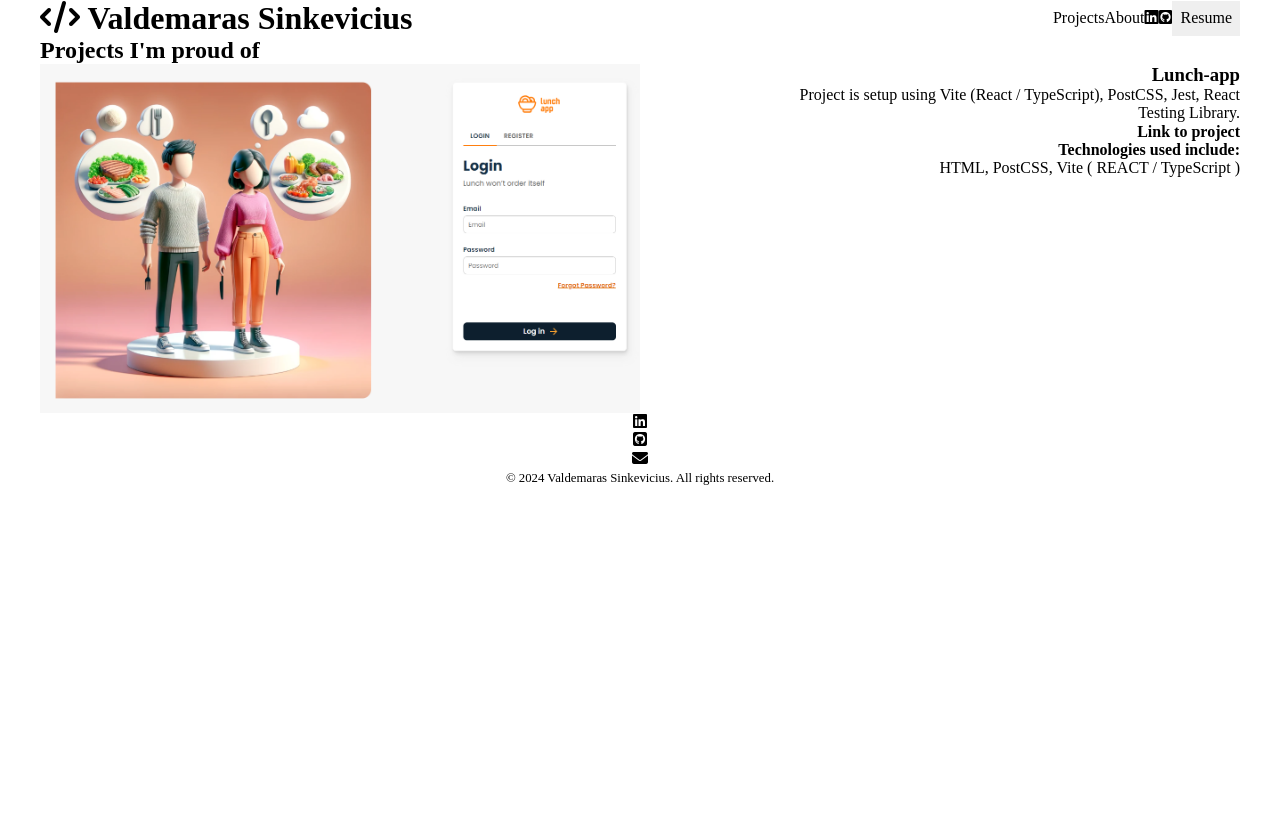
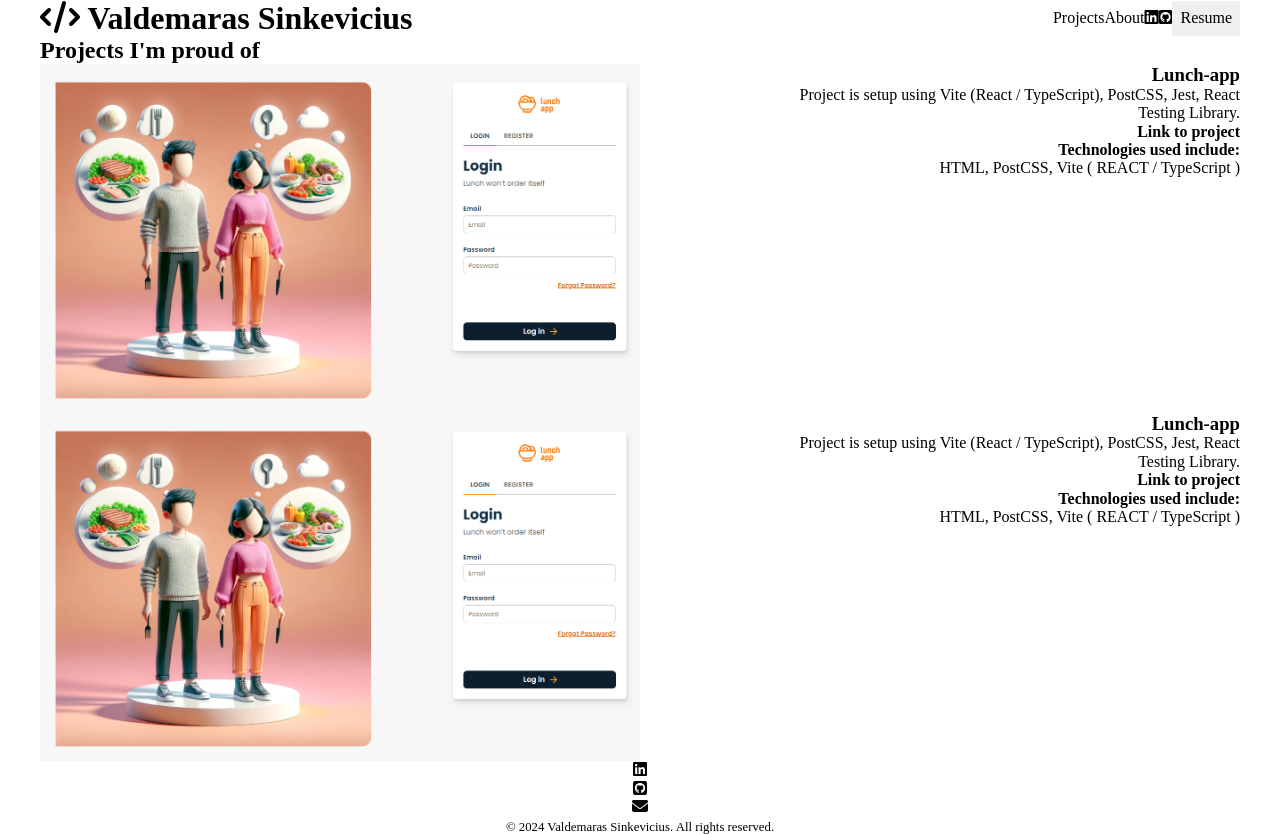
Before and after one commit to valsin132/portfolio, a React (Vite) app: page /projects in a window 1280 px wide. Before the commit the page ends 800 px from the top, so only its background shows below. Built offline with nearby package versions, Linux system fonts and the light colour scheme; a web font is replaced by a local one.

Commit message:
added one more project

```diff
--- a/src/pages/Projects/Projects.tsx
+++ b/src/pages/Projects/Projects.tsx
@@ -18,6 +18,15 @@ export function Projects() {
         isLink
         link="https://github.com/valsin132/Lunch-app"
       />
+      <Card
+        title="Lunch-app"
+        description="Project is setup using Vite (React / TypeScript), PostCSS, Jest, React Testing Library."
+        technologiesHeading="Technologies used include:"
+        technologies="HTML, PostCSS, Vite ( REACT / TypeScript )"
+        img={lunchApp}
+        isLink
+        link="https://github.com/valsin132/Lunch-app"
+      />
     </div>
   );
 }
```
